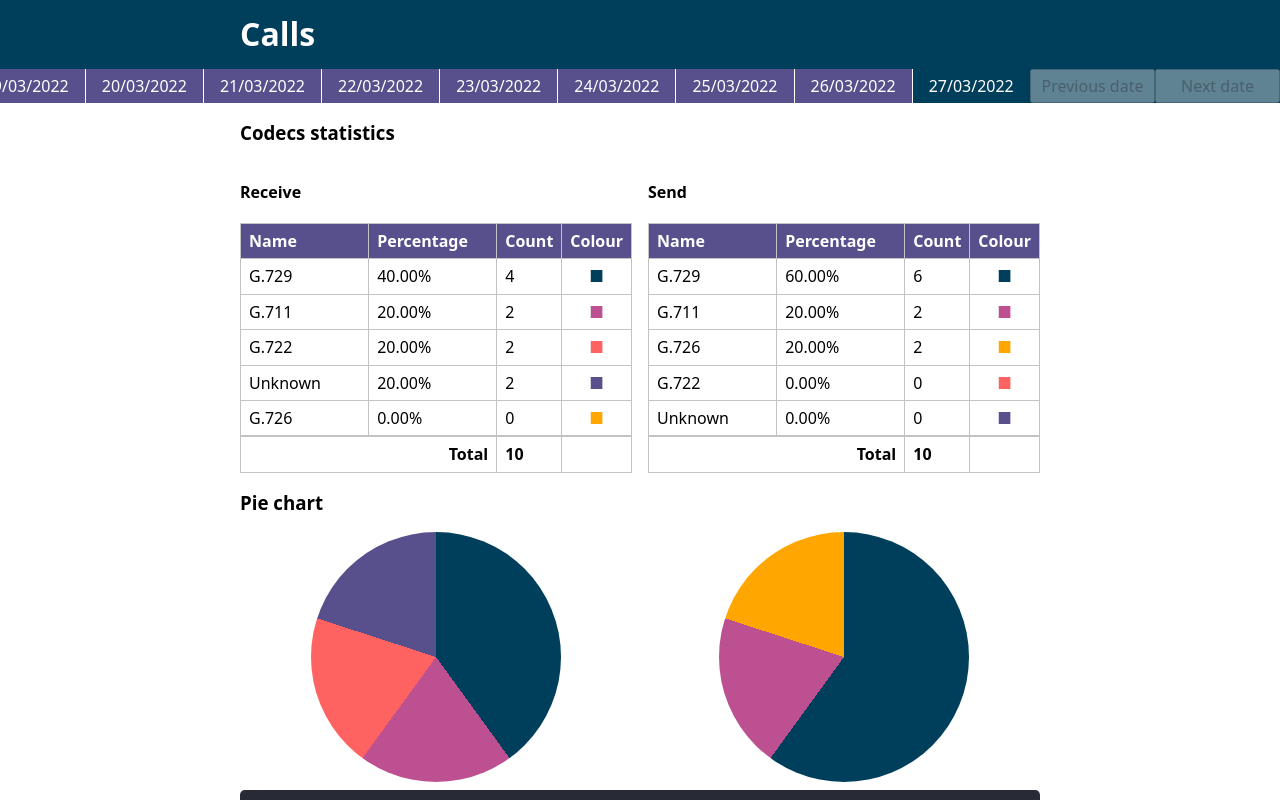
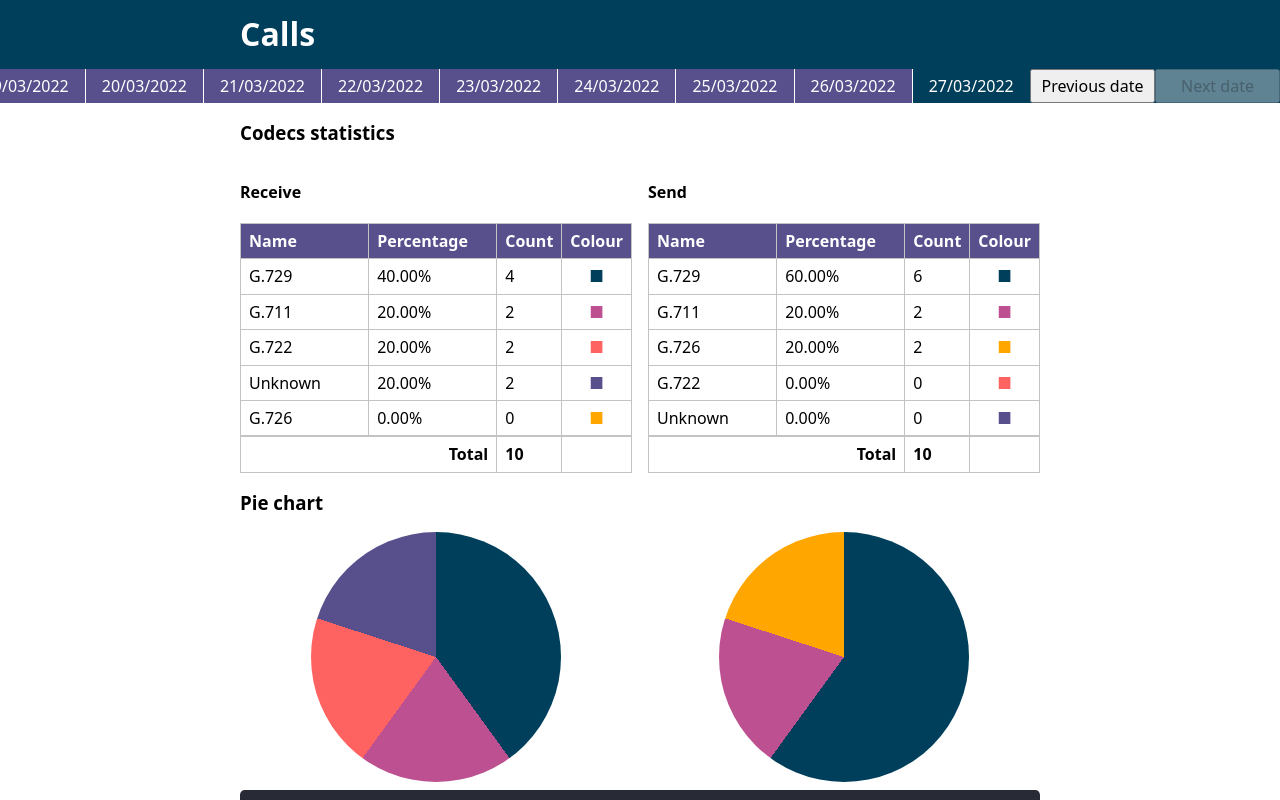
Before and after one commit to maurer2/fernsprecher-kodierer-dekodierer-schau, a React (Create React App) app in the folder app/: page /calls/2022-03-27 in a window 1280 px wide. Shown: the top 800 px of the page. Built offline with nearby package versions, Linux system fonts and the light colour scheme.

Commit message:
Added logic for next and prev date availability

```diff
--- a/app/src/features/calls/components/Navigation/Navigation.styles.ts
+++ b/app/src/features/calls/components/Navigation/Navigation.styles.ts
@@ -75,5 +75,7 @@ export const Link = styled(NavLink, {
 });
 
 export const NavButton = styled('button', {
-  cursor: 'pointer',
+  '&:not([disabled])': {
+    cursor: 'pointer',
+  },
 });
--- a/app/src/features/calls/components/Navigation/Navigation.tsx
+++ b/app/src/features/calls/components/Navigation/Navigation.tsx
@@ -1,5 +1,11 @@
 import React, {
-  ReactElement, FC, useEffect, useMemo, RefObject, useCallback, useRef,
+  ReactElement,
+  FC,
+  useEffect,
+  useMemo,
+  RefObject,
+  useCallback,
+  useRef,
 } from 'react';
 
 import * as Types from './Navigation.types';
@@ -9,11 +15,21 @@ const Navigation: FC<Readonly<Types.NavigationProps>> = ({
   daysWithCalls,
   currentDay,
 }): ReactElement => {
-  const NavigationElement = useRef<HTMLElement | null>(null);
+  const navigationElement = useRef<HTMLElement | null>(null);
   const linkElements = useMemo<RefObject<HTMLAnchorElement>[]>(
     () => Array.from({ length: daysWithCalls.length }, () => React.createRef()),
     [daysWithCalls],
   );
+
+  const [previousDate, nextDate] = useMemo(() => {
+    const currentDayIndex = daysWithCalls.findIndex((day) => day.iso === currentDay);
+    const previous: string | null = (currentDayIndex !== -1
+      && daysWithCalls?.[currentDayIndex - 1]?.iso) || null;
+    const next: string | null = (currentDayIndex !== -1
+      && daysWithCalls?.[currentDayIndex + 1]?.iso) || null;
+
+    return [previous, next];
+  }, [daysWithCalls, currentDay]);
 
   const goToNewDate = (newDate: Types.DateNavigation) => (): void => {
     if (newDate === 'next-date') {
@@ -41,9 +57,9 @@ const Navigation: FC<Readonly<Types.NavigationProps>> = ({
       scrollToActiveLinkElement();
     });
 
-    if (NavigationElement.current) {
-      NavigationElementResizeObserver.observe(NavigationElement.current);
-      linkListRef = NavigationElement.current;
+    if (navigationElement.current) {
+      NavigationElementResizeObserver.observe(navigationElement.current);
+      linkListRef = navigationElement.current;
     }
 
     return () => {
@@ -62,7 +78,7 @@ const Navigation: FC<Readonly<Types.NavigationProps>> = ({
   }, [currentDay, scrollToActiveLinkElement]);
 
   return (
-    <Styles.Navigation ref={NavigationElement}>
+    <Styles.Navigation ref={navigationElement}>
       <Styles.LinkList>
         {daysWithCalls.map((day, index) => (
           <Styles.LinkListEntry key={day.iso}>
@@ -79,14 +95,14 @@ const Navigation: FC<Readonly<Types.NavigationProps>> = ({
       <Styles.NavButton
         type="button"
         onClick={goToNewDate('previous-date')}
-        disabled
+        disabled={!previousDate}
       >
         Previous date
       </Styles.NavButton>
       <Styles.NavButton
         type="button"
         onClick={goToNewDate('next-date')}
-        disabled
+        disabled={!nextDate}
       >
         Next date
       </Styles.NavButton>
```
